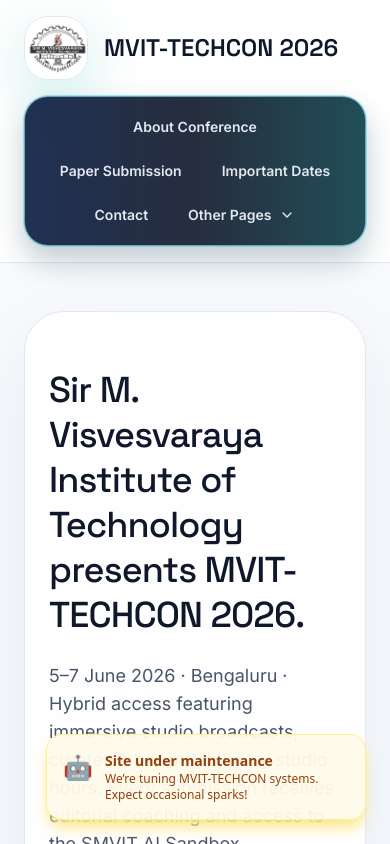
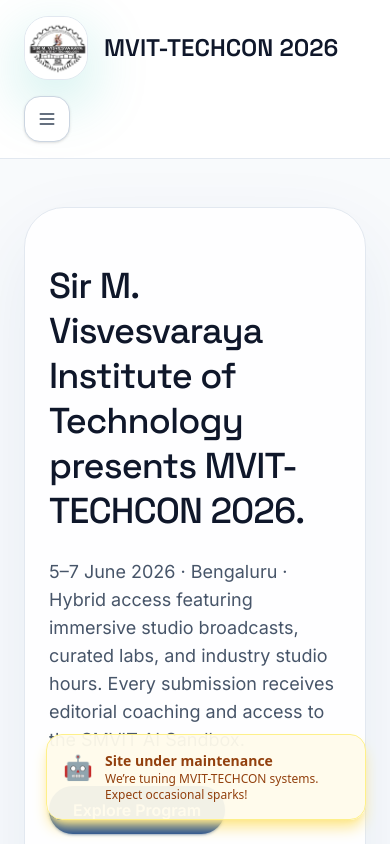
Before and after one commit to kshitiz-12/mvit-techcon, a React (Vite) app: page / in a window 390 px wide. Shown: the top 844 px of the page. Built offline with nearby package versions, Linux system fonts and the light colour scheme.

Commit message:
hamburger menu

```diff
--- a/src/App.tsx
+++ b/src/App.tsx
@@ -34,6 +34,13 @@
 
 const AppContent = () => {
   const [dropdownOpen, setDropdownOpen] = useState(false)
+  const [mobileOpen, setMobileOpen] = useState(false)
+  const location = useLocation()
+
+  useEffect(() => {
+    setMobileOpen(false)
+    setDropdownOpen(false)
+  }, [location.pathname])
 
   return (
     <>
@@ -48,13 +55,42 @@
             />
             <span className="font-display text-2xl font-semibold">MVIT-TECHCON 2026</span>
           </a>
-          <div className="nav-shell order-2 w-full lg:order-none lg:w-auto">
+          <div className="flex items-center justify-between lg:hidden">
+            <button
+              type="button"
+              className="rounded-2xl border border-slate-300 bg-white p-3 text-slate-700 shadow"
+              onClick={() => setMobileOpen((prev) => !prev)}
+              aria-label="Toggle navigation"
+            >
+              <span className="sr-only">Toggle menu</span>
+              <svg
+                xmlns="http://www.w3.org/2000/svg"
+                className="h-5 w-5"
+                fill="none"
+                viewBox="0 0 24 24"
+                stroke="currentColor"
+                strokeWidth="2"
+              >
+                {mobileOpen ? (
+                  <path strokeLinecap="round" strokeLinejoin="round" d="M6 18L18 6M6 6l12 12" />
+                ) : (
+                  <path strokeLinecap="round" strokeLinejoin="round" d="M4 6h16M4 12h16M4 18h16" />
+                )}
+              </svg>
+            </button>
+          </div>
+          <div
+            className={`nav-shell order-2 w-full flex-col gap-3 lg:order-none lg:w-auto lg:flex lg:flex-row ${
+              mobileOpen ? 'flex' : 'hidden'
+            }`}
+          >
             {navLinks.map((link) => (
               <NavLink
                 key={link.path}
                 to={link.path}
                 className={({ isActive }) => `nav-link ${isActive ? 'active' : ''}`}
                 end={link.path === '/'}
+                onClick={() => setMobileOpen(false)}
               >
                 <span>{link.label}</span>
               </NavLink>
@@ -69,6 +105,7 @@
                 className={`nav-link flex items-center gap-2 ${dropdownOpen ? 'active' : ''}`}
                 aria-haspopup="true"
                 aria-expanded={dropdownOpen}
+                onClick={() => setDropdownOpen((prev) => !prev)}
               >
                 <span>Other Pages</span>
                 <svg
@@ -89,7 +126,10 @@
                       key={link.path}
                       to={link.path}
                       className="block rounded-xl px-3 py-2 text-sm text-slate-200 transition hover:bg-white/10 hover:text-white"
-                      onClick={() => setDropdownOpen(false)}
+                      onClick={() => {
+                        setDropdownOpen(false)
+                        setMobileOpen(false)
+                      }}
                     >
                       {link.label}
                     </NavLink>
```
